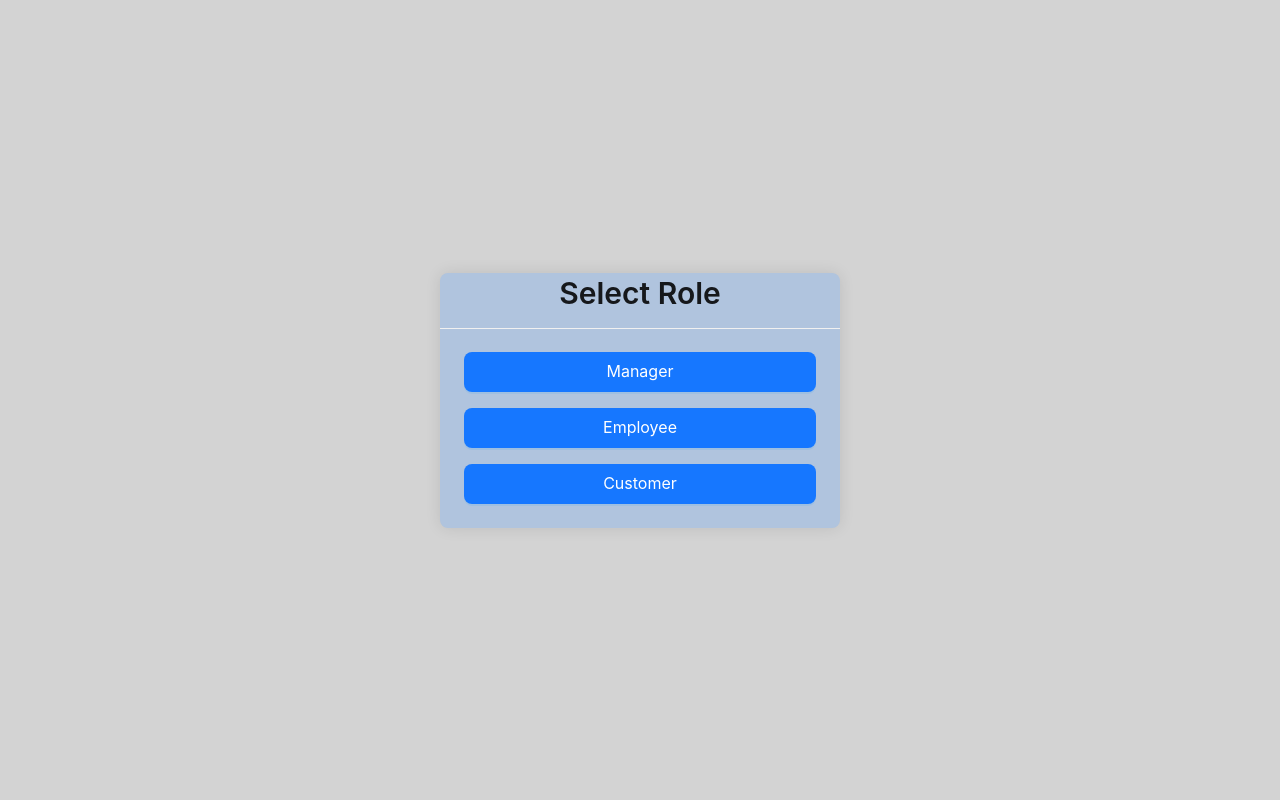
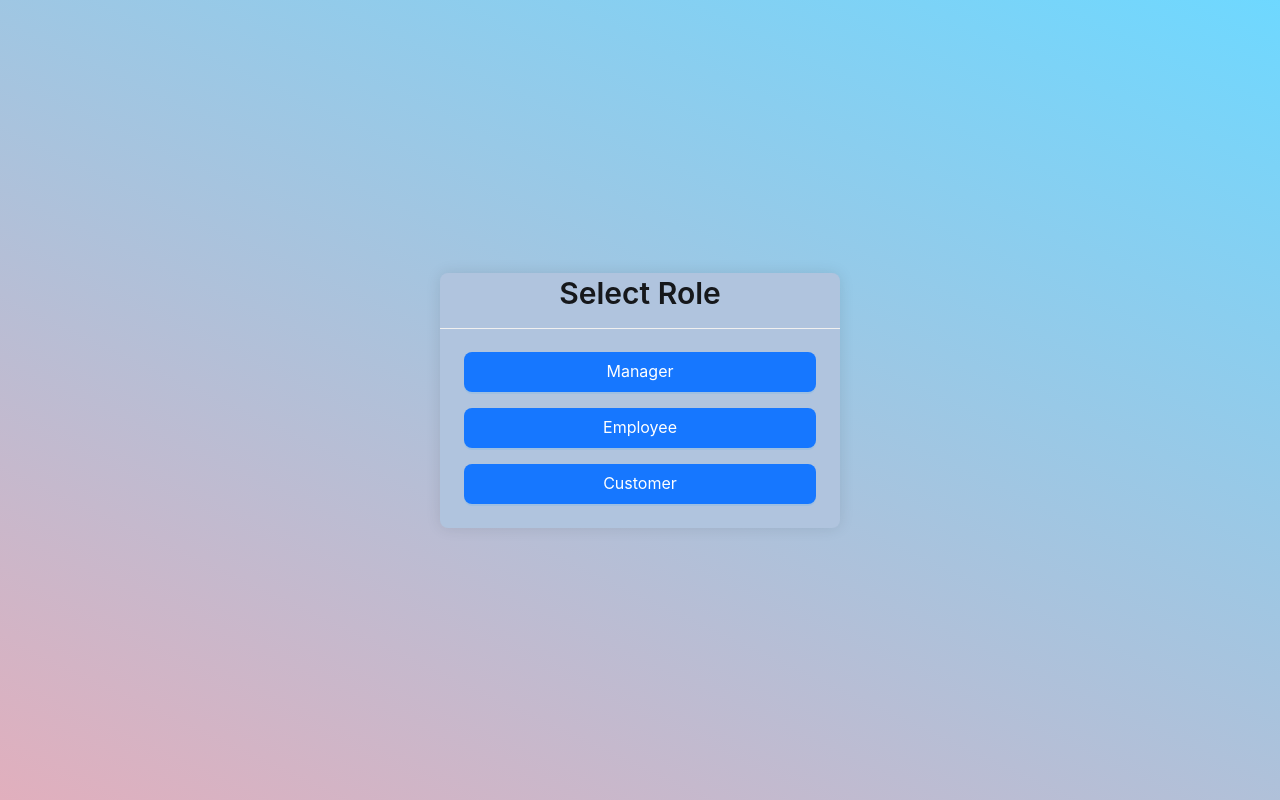
Before and after one commit to pasindu-22/database-project-frontend, a React (Create React App) app: page /role-selection in a window 1280 px wide. Built offline with nearby package versions, Linux system fonts and the light colour scheme.

Commit message:
Just a color change

```diff
--- a/src/components/Forms/RoleSelection.js
+++ b/src/components/Forms/RoleSelection.js
@@ -19,7 +19,13 @@ const RoleSelection = ({ onRoleSelect }) => {
   };
 
   return (
-    <div style={{ display: 'flex', justifyContent: 'center', alignItems: 'center', height: '100vh', backgroundColor:'lightgrey' }}>
+    <div style={{
+      display: 'flex',
+      justifyContent: 'center',
+      alignItems: 'center',
+      height: '100vh',
+      background: 'linear-gradient(25deg, rgba(225, 175, 189, 1), rgba(110, 216, 255, 1))'
+    }}>
       <Card
         title={<Title level={2} style={{ textAlign: 'center' }}>Select Role</Title>}
         bordered={false}
```
